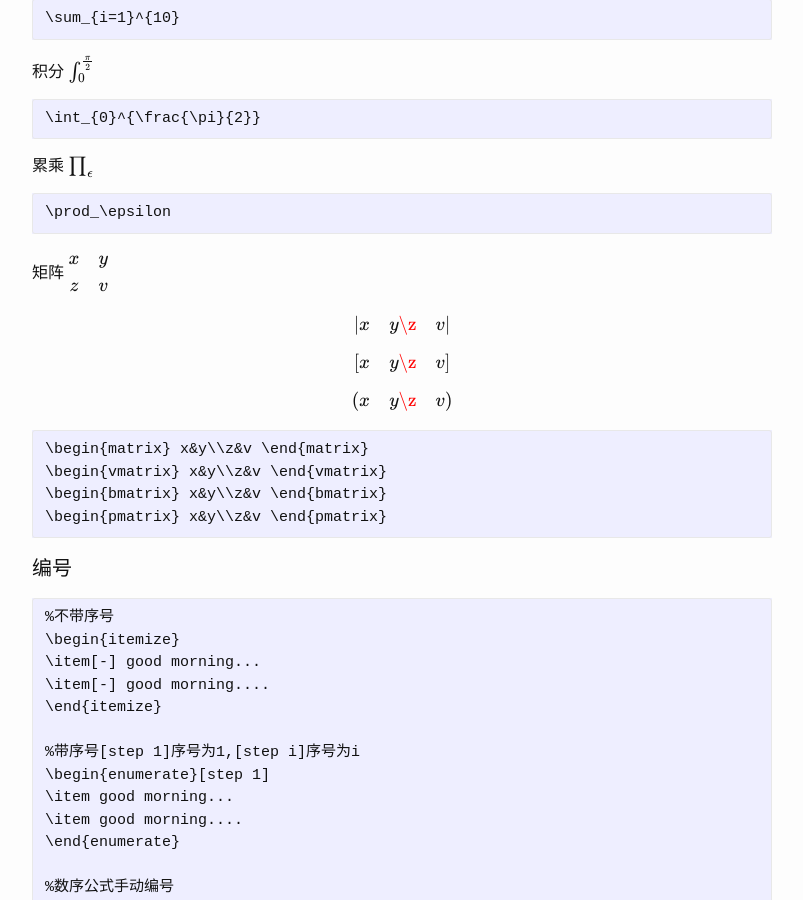
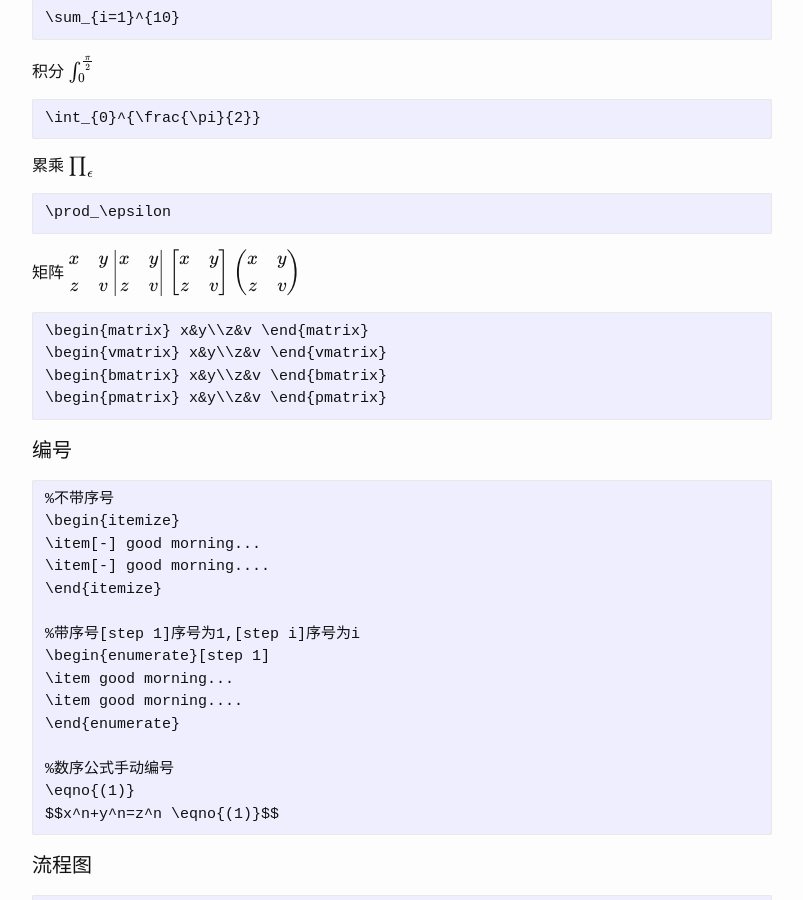
Before and after one commit to josephstalin117/josephstalin117.github.io, a Jekyll site: the page built from _posts/2018-6-23-latex.markdown, in a window 1280 px wide and 900 px high, scrolled down 2092 px. Shown: the whole window, without its empty margins (238-1041 px from the left). Built offline with Jekyll 4.4.1, drawn with Linux system fonts in a browser that asks for light colours; formulas are drawn with MathJax 3.

Commit message:
add matrix

````diff
--- a/_posts/2018-6-23-latex.markdown
+++ b/_posts/2018-6-23-latex.markdown
@@ -129,9 +129,9 @@ $\prod_\epsilon$
 
 矩阵
 $$\begin{matrix} x&y\\z&v \end{matrix}$$
-\begin{vmatrix} x&y\\z&v \end{vmatrix}
-\begin{bmatrix} x&y\\z&v \end{bmatrix}
-\begin{pmatrix} x&y\\z&v \end{pmatrix}
+$$\begin{vmatrix} x&y\\z&v \end{vmatrix}$$
+$$\begin{bmatrix} x&y\\z&v \end{bmatrix}$$
+$$\begin{pmatrix} x&y\\z&v \end{pmatrix}$$
 ```
 \begin{matrix} x&y\\z&v \end{matrix}
 \begin{vmatrix} x&y\\z&v \end{vmatrix}
````
